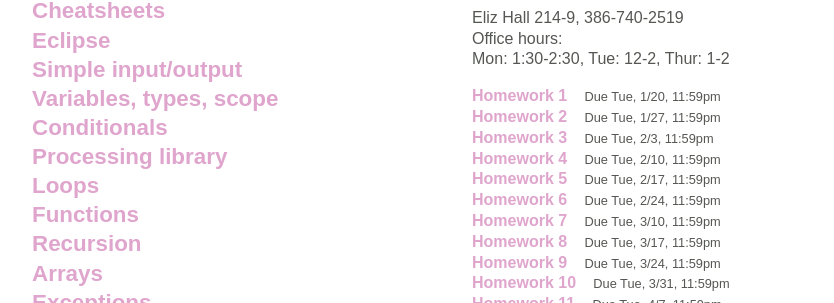
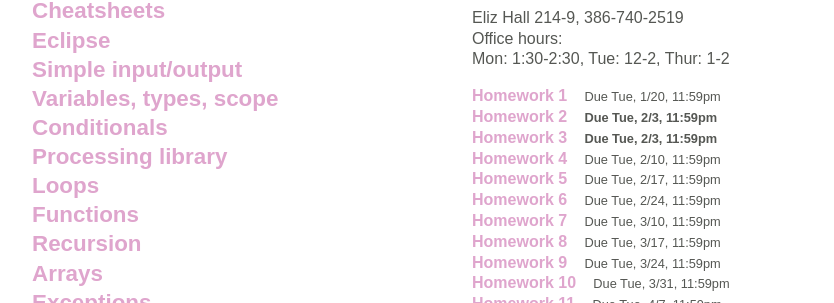
Before and after one commit to joshuaeckroth/csci141-website, a Jekyll site: the page built from index.html, in a window 1280 px wide. Shown: the part 121-424 px from the top of the page, without its empty margins (208-1042 px from the left). Built offline with Jekyll 4.4.1, drawn with Linux system fonts in a browser that asks for light colours; Markdown is read by kramdown in place of the engine named in the settings.

Commit message:
Changed HW 2 due date.

```diff
--- a/index.html
+++ b/index.html
@@ -49,11 +49,11 @@ layout: home
     </li>
     <li>
       <a href="homework/homework-2.html">Homework 2</a>
-      <span class="due">Due Tue, 1/27, 11:59pm</span>
+      <span class="due"><b>Due Tue, 2/3, 11:59pm</b></span>
     </li>
     <li>
       <a href="homework/homework-3.html">Homework 3</a>
-      <span class="due">Due Tue, 2/3, 11:59pm</span>
+      <span class="due"><b>Due Tue, 2/3, 11:59pm</b></span>
     </li>
     <li>
       <a href="homework/homework-4.html">Homework 4</a>
```
